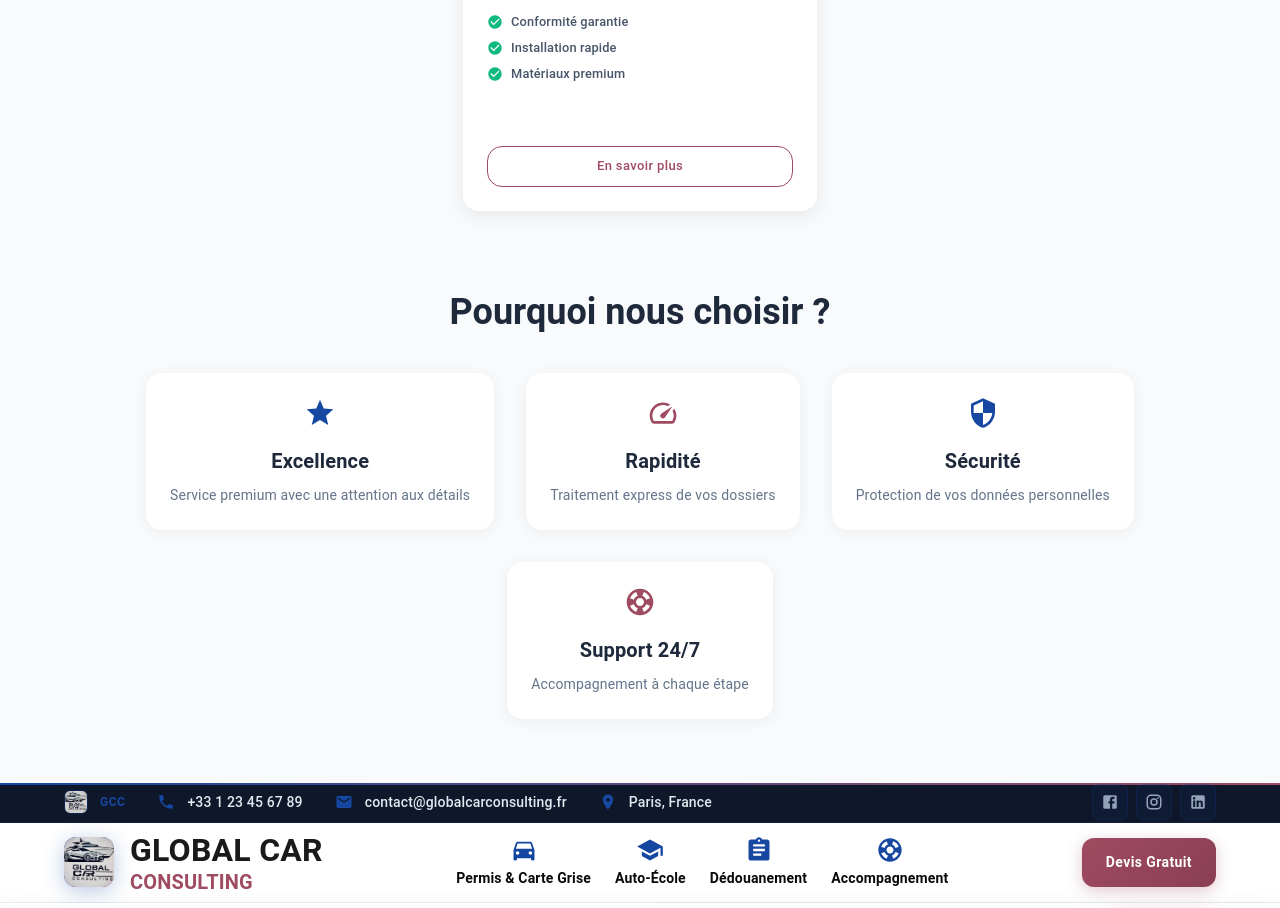
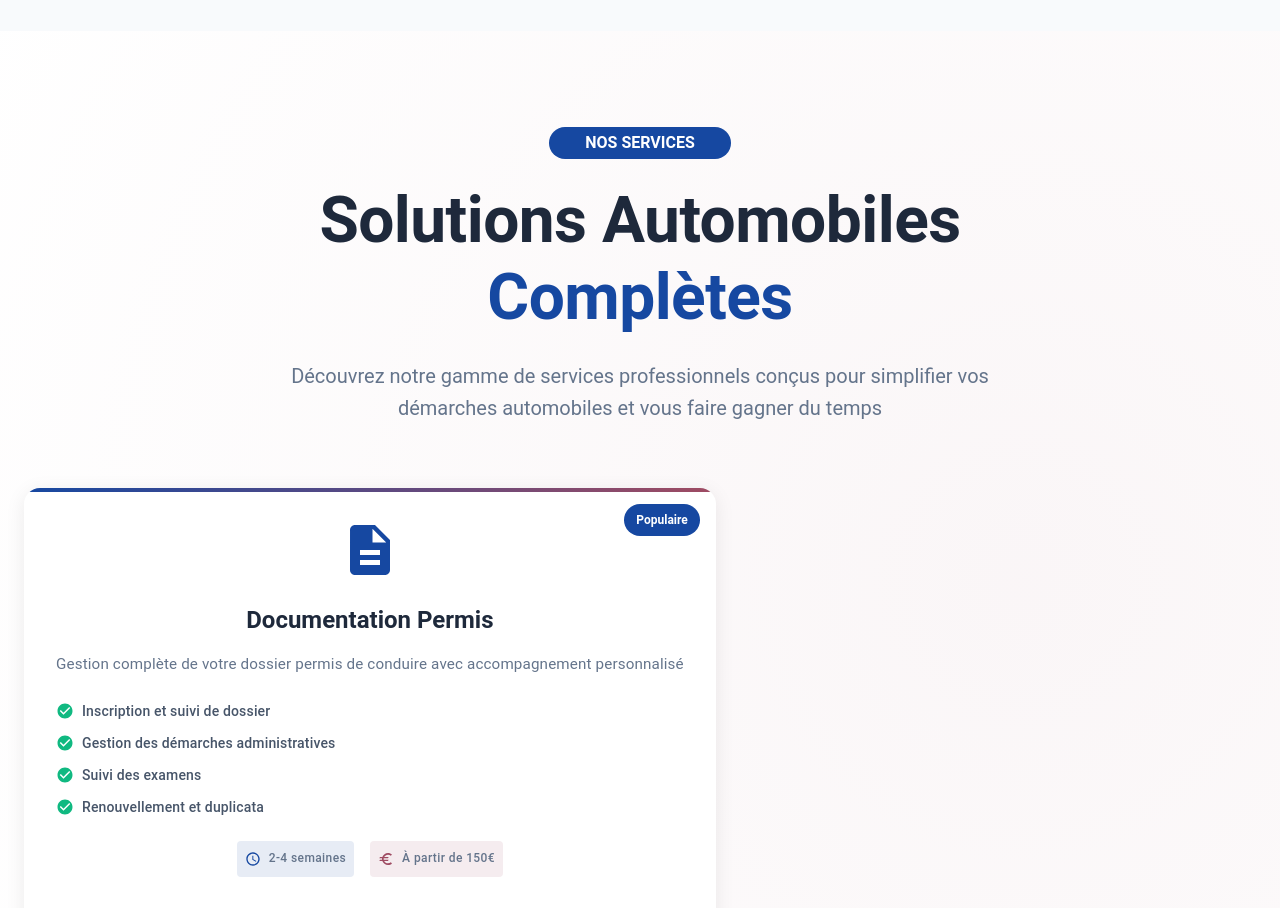
Before and after one commit to lydie2025/site-permis, a React (Vite) app in the folder site_permis/: page / in a window 1280 px wide. Shown: the part 2020-2928 px from the top of the page. Built offline with nearby package versions, Linux system fonts and the light colour scheme.

Commit message:
modification ajouté

```diff
--- a/site_permis/package.json
+++ b/site_permis/package.json
@@ -23,18 +23,20 @@
     "react-dom": "^18.3.1",
     "react-router-dom": "^6.30.1",
     "react-toastify": "^11.0.5",
-    "tailwind-merge": "^3.3.1",
-    "tailwindcss": "^4.1.12"
+    "tailwind-merge": "^3.3.1"
   },
   "devDependencies": {
     "@eslint/js": "^9.33.0",
     "@types/react": "^19.1.10",
     "@types/react-dom": "^19.1.7",
     "@vitejs/plugin-react": "^5.0.0",
+    "autoprefixer": "^10.4.21",
     "eslint": "^9.33.0",
     "eslint-plugin-react-hooks": "^5.2.0",
     "eslint-plugin-react-refresh": "^0.4.20",
     "globals": "^16.3.0",
+    "postcss": "^8.5.6",
+    "tailwindcss": "^4.1.12",
     "tw-animate-css": "^1.3.6",
     "vite": "^7.1.2"
   }
--- a/site_permis/src/components/hero/Hero.jsx
+++ b/site_permis/src/components/hero/Hero.jsx
@@ -443,7 +443,7 @@ const Hero = () => {
           {/* En-tête de la section */}
           <Box sx={{ textAlign: 'center', mb: { xs: 6, sm: 8 }, px: { xs: 1, sm: 0 } }}>
             <Chip
-              label="NOS SERVICES"
+              label="HISTORIQUE"
               sx={{
                 backgroundColor: '#1648a1',
                 color: 'white',
@@ -486,11 +486,11 @@ const Hero = () => {
           {/* Grille des services */}
           <Grid container spacing={{ xs: 3, sm: 4 }} justifyContent="center">
             {services.map((service, index) => (
-              <Grid item xs={12} sm={6} lg={3} key={index}>
+              <Grid item xs={12} sm={6} lg={4} key={index}>
                 <Card
                   sx={{
-                    height: { xs: '400px', sm: '450px' },
-                    borderRadius: { xs: '12px', sm: '16px' },
+                    height: '100%',
+                    borderRadius: '12px',
                     border: 'none',
                     boxShadow: '0 4px 20px rgba(0, 0, 0, 0.08)',
                     transition: 'all 0.2s ease',
@@ -601,86 +601,6 @@ const Hero = () => {
             ))}
           </Grid>
 
-          {/* Section des avantages */}
-          <Box sx={{ mt: { xs: 8, sm: 10 }, textAlign: 'center', px: { xs: 1, sm: 0 } }}>
-            <Typography
-              variant="h3"
-              sx={{
-                fontSize: { xs: '1.5rem', sm: '1.75rem', md: '2.25rem' },
-                fontWeight: '600',
-                mb: { xs: 4, sm: 5 },
-                color: '#1e293b'
-              }}
-            >
-              Pourquoi nous choisir ?
-            </Typography>
-
-            <Grid container spacing={{ xs: 3, sm: 4 }} justifyContent="center">
-              {[
-                {
-                  icon: <Star sx={{ fontSize: { xs: 28, sm: 32 }, color: '#1648a1' }} />,
-                  title: "Excellence",
-                  description: "Service premium avec une attention aux détails"
-                },
-                {
-                  icon: <Speed sx={{ fontSize: { xs: 28, sm: 32 }, color: '#9f4b62' }} />,
-                  title: "Rapidité",
-                  description: "Traitement express de vos dossiers"
-                },
-                {
-                  icon: <Security sx={{ fontSize: { xs: 28, sm: 32 }, color: '#1648a1' }} />,
-                  title: "Sécurité",
-                  description: "Protection de vos données personnelles"
-                },
-                {
-                  icon: <Support sx={{ fontSize: { xs: 28, sm: 32 }, color: '#9f4b62' }} />,
-                  title: "Support 24/7",
-                  description: "Accompagnement à chaque étape"
-                }
-              ].map((advantage, index) => (
-                <Grid item xs={12} sm={6} md={3} key={index}>
-                  <Box
-                    sx={{
-                      p: { xs: 2.5, sm: 3 },
-                      borderRadius: { xs: '12px', sm: '16px' },
-                      backgroundColor: 'white',
-                      boxShadow: '0 2px 15px rgba(0, 0, 0, 0.06)',
-                      transition: 'all 0.2s ease',
-                      '&:hover': {
-                        transform: 'translateY(-4px)',
-                        boxShadow: '0 8px 30px rgba(0, 0, 0, 0.12)'
-                      }
-                    }}
-                  >
-                    <Box sx={{ mb: { xs: 1.5, sm: 2 } }}>
-                      {advantage.icon}
-                    </Box>
-                    <Typography
-                      variant="h6"
-                      sx={{
-                        fontWeight: '600',
-                        mb: { xs: 0.75, sm: 1 },
-                        color: '#1e293b',
-                        fontSize: { xs: '1.1rem', sm: '1.25rem' }
-                      }}
-                    >
-                      {advantage.title}
-                    </Typography>
-                    <Typography
-                      variant="body2"
-                      sx={{
-                        color: '#64748b',
-                        lineHeight: 1.5,
-                        fontSize: { xs: '0.8rem', sm: '0.875rem' }
-                      }}
-                    >
-                      {advantage.description}
-                    </Typography>
-                  </Box>
-                </Grid>
-              ))}
-            </Grid>
-          </Box>
         </Container>
       </Box>
     </Box>
--- /dev/null
+++ b/site_permis/src/layouts/Main.jsx
@@ -0,0 +1,27 @@
+// src/layouts/Main.jsx
+import React from "react";
+import { Outlet, useLocation } from "react-router-dom";
+import Topbar from "../components/topbar/Topbar";
+import Header from "../components/header/Header";
+import Navbar from "../components/navbar/Navbar";
+import Footer from "../components/footer/Footer";
+
+const Main = () => {
+  const location = useLocation();
+
+  // Ici tu définis sur quelles routes tu veux cacher Header/Footer
+  const hideHeaderRoutes = ["/about"];
+  const hideFooterRoutes = ["/about"];
+
+  return (
+    <>
+      <Topbar />
+      {!hideHeaderRoutes.includes(location.pathname) && <Header />}
+      <Navbar />
+      <Outlet /> {/* les pages s’affichent ici */}
+      {!hideFooterRoutes.includes(location.pathname) && <Footer />}
+    </>
+  );
+};
+
+export default Main;
--- a/site_permis/src/pages/home/Home.jsx
+++ b/site_permis/src/pages/home/Home.jsx
@@ -4,9 +4,10 @@ import Header from '../../components/header/Header';
 import Navbar from '../../components/navbar/Navbar';
 import Hero from '../../components/hero/Hero';
 import Footer from '../../components/footer/Footer';
-import About from '../../components/about/About';
 import Temoignages from '../../components/temoignage/Temoignages';
 import { Box } from '@mui/material';
+import AboutSection from '../../components/about-section/AboutSection';
+import ServicesSection from '../../components/services-section/ServicesSection';
 
 const Home = () => {
   return (
@@ -15,7 +16,8 @@ const Home = () => {
       <Header />
       <Navbar />
       <Hero />
-      <About />
+      <ServicesSection />
+      <AboutSection />
       <Temoignages />
       <Footer />
     </Box>
```
Also changed, not shown: 1 other file (tests, documents, lock files or other folders).
